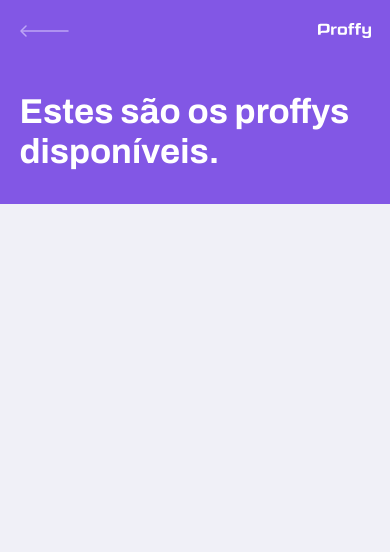
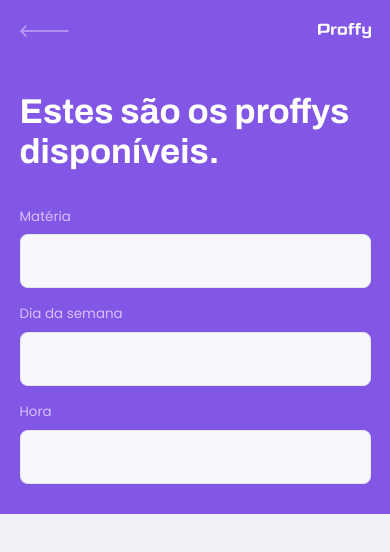
Before and after one commit to Raeski/nextlevelweek--2, a React (Create React App) app: page /study in a window 390 px wide. Shown: the top 552 px of the page. Built offline with nearby package versions, Linux system fonts and the light colour scheme.

Commit message:
Criando e estilizando os inputs para o mobile

```diff
--- a/src/components/PageHeader/index.tsx
+++ b/src/components/PageHeader/index.tsx
@@ -19,6 +19,7 @@
       </div>
       <div className="header-content">
       <strong>{props.title}</strong>
+      {props.children}
       </div>
     </header>
   );
--- a/src/pages/TeacherList/index.tsx
+++ b/src/pages/TeacherList/index.tsx
@@ -6,7 +6,24 @@
 function TeacherList() {
   return (
     <div id="page-teacher-list" className="container">
-       <PageHeader title="Estes são os proffys disponíveis."/>
+       <PageHeader title="Estes são os proffys disponíveis.">
+         <form id="search-teachers">
+           <div className="input-block">
+             <label htmlFor="subject">Matéria</label>
+             <input type="text" id="subject" />
+           </div>
+
+           <div className="input-block">
+             <label htmlFor="week_day">Dia da semana</label>
+             <input type="text" id="week_day" />
+           </div>
+
+           <div className="input-block">
+             <label htmlFor="time">Hora</label>
+             <input type="text" id="time" />
+           </div>
+         </form>
+       </PageHeader>
     </div>
   )
 }
--- a/src/pages/TeacherList/styles.css
+++ b/src/pages/TeacherList/styles.css
@@ -39,3 +39,45 @@
   line-height: 4.2rem;
   color: var(--color-title-in-primary);
 }
+
+#search-teachers {
+  margin-top: 3.2rem;
+}
+#search-teachers label {
+  color: var(--color-text-in-primary);
+}
+
+#search-teachers .input-block {
+  position: relative;
+}
+
+#search-teachers .input-block + .input-block {
+  margin-top: 1.4rem;
+}
+
+#search-teachers .input-block label {
+  font-size: 1.4rem;
+}
+
+#search-teachers .input-block input {
+  width: 100%;
+  height: 5.6rem;
+  margin-top: 0.8rem;
+  border-radius: 0.8rem;
+  background: var(--color-input-background);
+  border: 1px solid var(--color-line-in-white);
+  outline: 0;
+  padding: 0 1.6rem;
+  font: 1.6rem Archivo;
+}
+
+#search-teachers .input-block:focus-within::after{
+  width: calc(100% - 3.2rem);
+  height: 2px;
+  content: "";
+  background: var(--color-primary-light);
+  position: absolute;
+  left: 1.6rem;
+  right: 1.6rem;
+  bottom: 0;
+}
```
